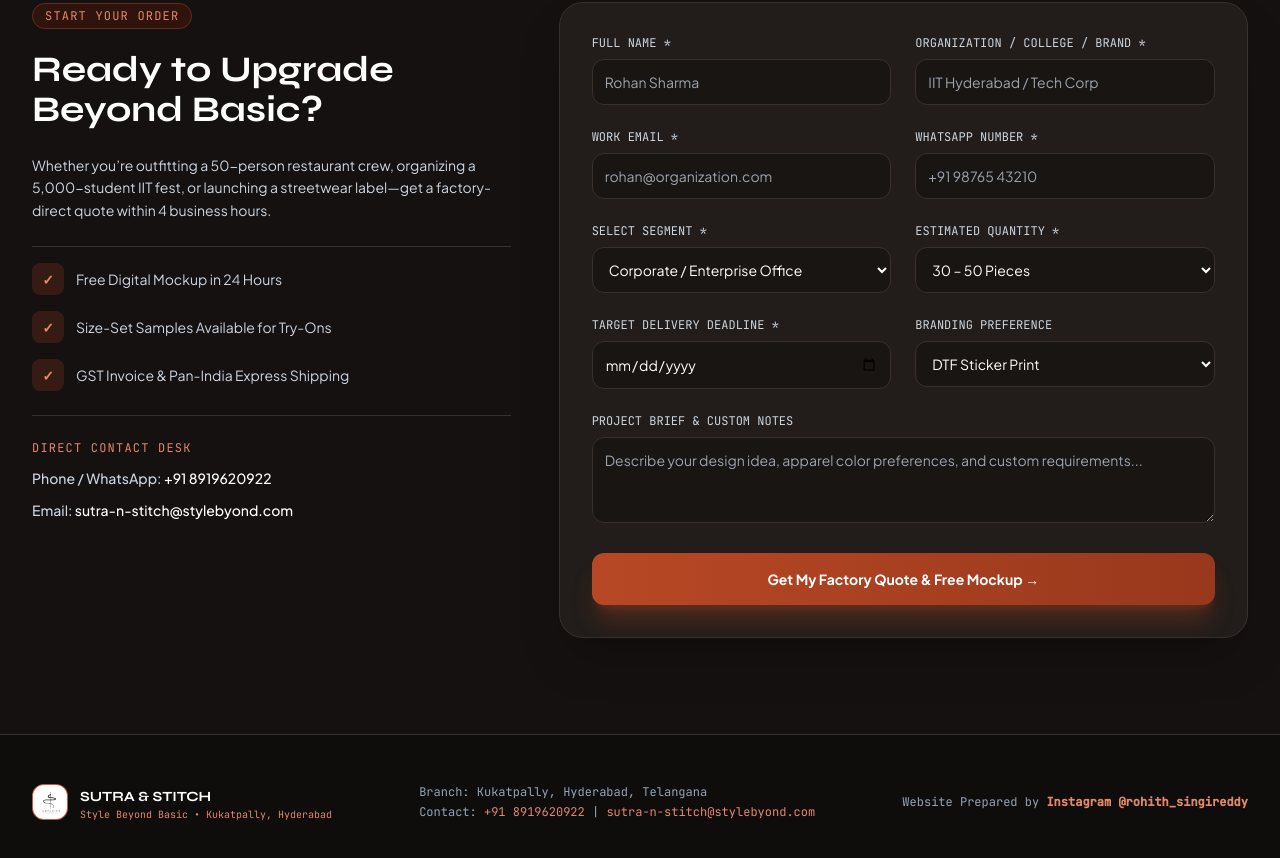
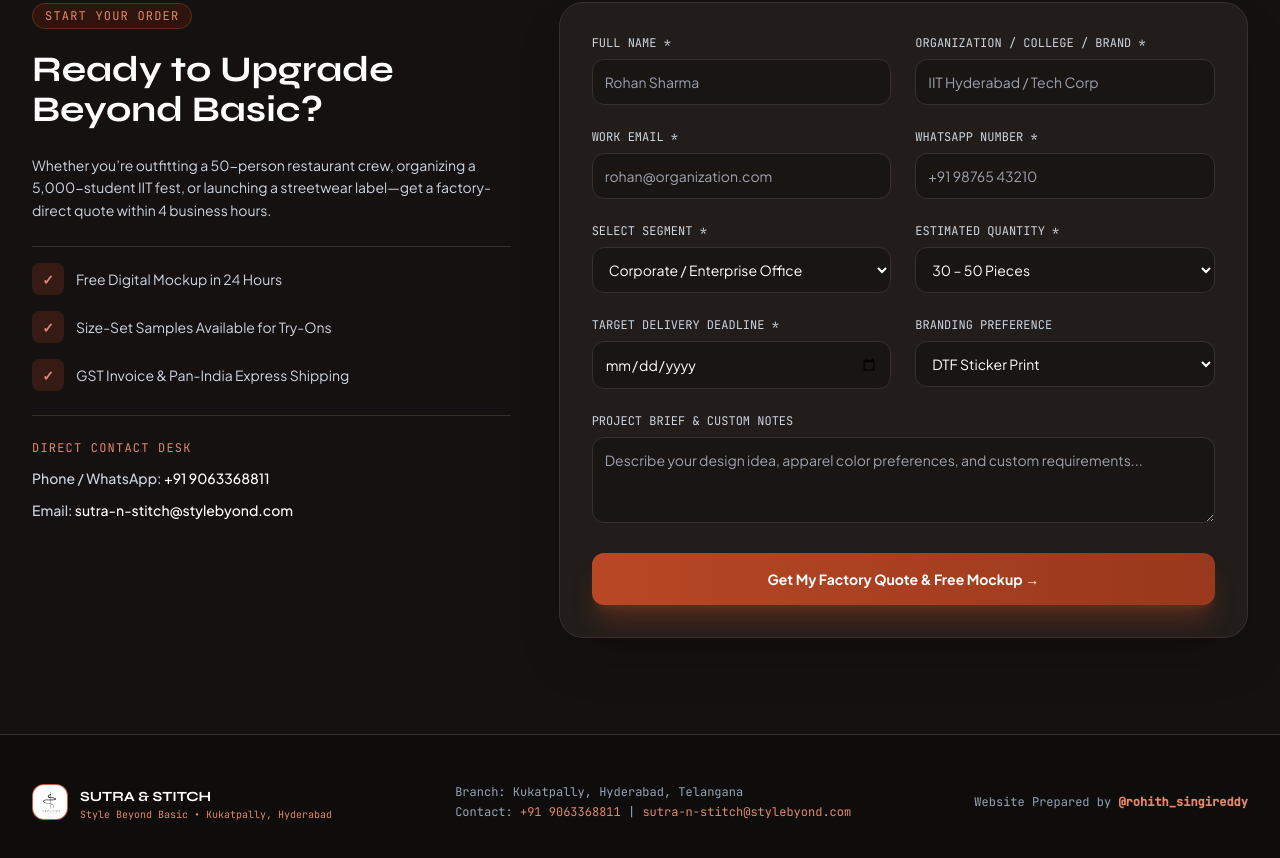
Before and after one commit to rohithsingireddy995/suitr-and-stitch-portfolio, a plain HTML site: page index.html in a window 1280 px wide. Shown: the part 4538-5396 px from the top of the page. Drawn offline with nearby package versions, Linux system fonts and the light colour scheme.

Commit message:
Update index.html

```diff
--- a/index.html
+++ b/index.html
@@ -551,7 +551,7 @@
 
                     <div class="pt-6 border-t border-brandBorder space-y-3">
                         <div class="text-xs font-mono text-sutra-400 uppercase tracking-widest">Direct Contact Desk</div>
-                        <div class="text-sm text-slate-300 font-medium">Phone / WhatsApp: <a href="tel:+918919620922" class="text-white hover:text-sutra-400">+91 8919620922</a></div>
+                        <div class="text-sm text-slate-300 font-medium">Phone / WhatsApp: <a href="tel:+919063368811" class="text-white hover:text-sutra-400">+91 9063368811</a></div>
                         <div class="text-sm text-slate-300 font-medium">Email: <a href="mailto:sutra-n-stitch@stylebyond.com" class="text-white hover:text-sutra-400">sutra-n-stitch@stylebyond.com</a></div>
                     </div>
                 </div>
@@ -655,11 +655,11 @@
 
             <div class="text-xs text-slate-400 font-mono space-y-1">
                 <div>Branch: Kukatpally, Hyderabad, Telangana</div>
-                <div>Contact: <a href="tel:+918919620922" class="text-sutra-400 hover:underline">+91 8919620922</a> | <a href="mailto:sutra-n-stitch@stylebyond.com" class="text-sutra-400 hover:underline">sutra-n-stitch@stylebyond.com</a></div>
+                <div>Contact: <a href="tel:+919063368811" class="text-sutra-400 hover:underline">+91 9063368811</a> | <a href="mailto:sutra-n-stitch@stylebyond.com" class="text-sutra-400 hover:underline">sutra-n-stitch@stylebyond.com</a></div>
             </div>
 
             <div class="text-xs text-slate-400 font-mono">
-                Website Prepared by <a href="https://instagram.com/rohith_singireddy" target="_blank" class="text-sutra-400 hover:underline font-semibold">Instagram @rohith_singireddy</a>
+                Website Prepared by <a href="https://instagram.com/rohith_singireddy" target="_blank" class="text-sutra-400 hover:underline font-semibold"> @rohith_singireddy</a>
             </div>
         </div>
     </footer>
@@ -704,7 +704,7 @@
                     submitBtn.innerText = "Get My Factory Quote & Free Mockup →";
                 }
             } catch (error) {
-                alert("Network error. Please check your connection or contact us directly on WhatsApp at +91 8919620922.");
+                alert("Network error. Please check your connection or contact us directly on WhatsApp at +91 9063368811.");
                 submitBtn.disabled = false;
                 submitBtn.innerText = "Get My Factory Quote & Free Mockup →";
             }
```
